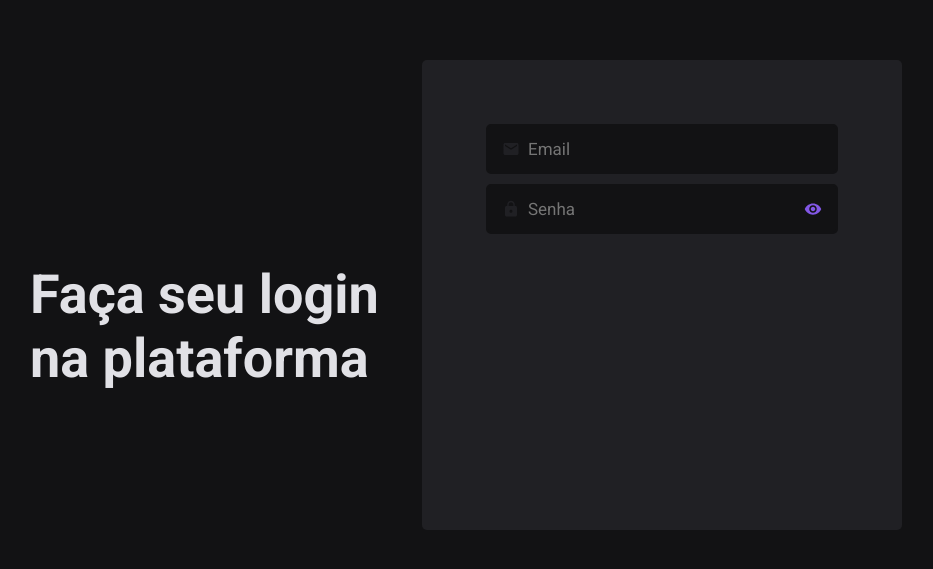
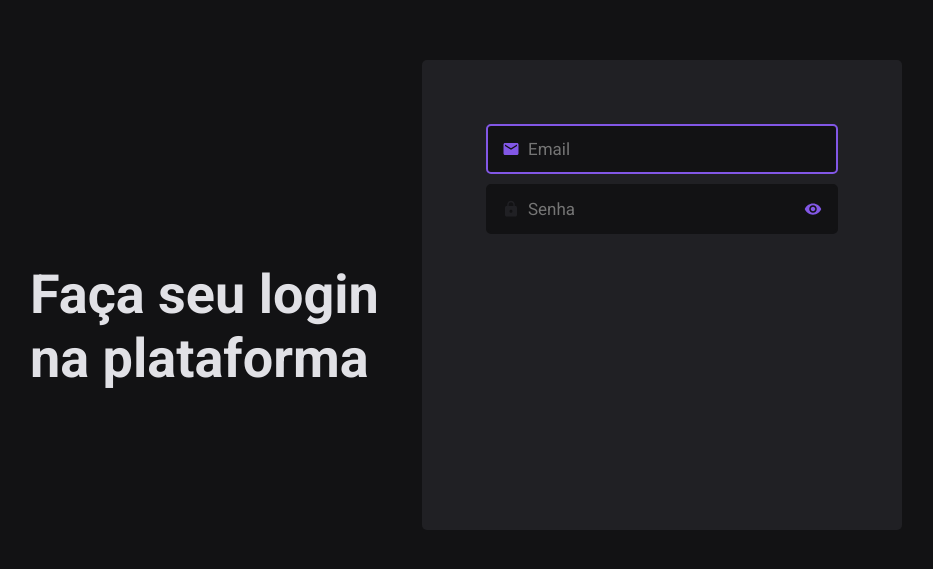
Before and after one commit to ajvmjr/rocketseat-auth-clone, a Vue app: page / in a window 1280 px wide. Shown: the part 105-674 px from the top of the page, without its empty margins (174-1107 px from the left). Built offline with nearby package versions, Linux system fonts and the light colour scheme.

Commit message:
feat: autofocus input when page loads

```diff
--- a/src/components/Form/Form.vue
+++ b/src/components/Form/Form.vue
@@ -6,6 +6,7 @@
 				placeholder="Email"
 				@focus="isFocused"
 				@blur="itsBlurry"
+				:autoFocus="true"
 				:innerIcon="emailIconConfig"
 			/>
 			<FormField
--- a/src/components/Form/FormField.vue
+++ b/src/components/Form/FormField.vue
@@ -8,6 +8,7 @@
 		<input
 			@focus="isFocused($event.target)"
 			@blur="itsBlurry($event.target)"
+			:autofocus="autoFocus"
 			:type="type"
 			:placeholder="placeholder"
 			v-model="userInput"
@@ -44,6 +45,11 @@ export default {
 			type: Object,
 			required: false,
 			default: () => ({}),
+		},
+		autoFocus: {
+			type: Boolean,
+			required: false,
+			default: false,
 		},
 	},
 	data: () => ({
```
